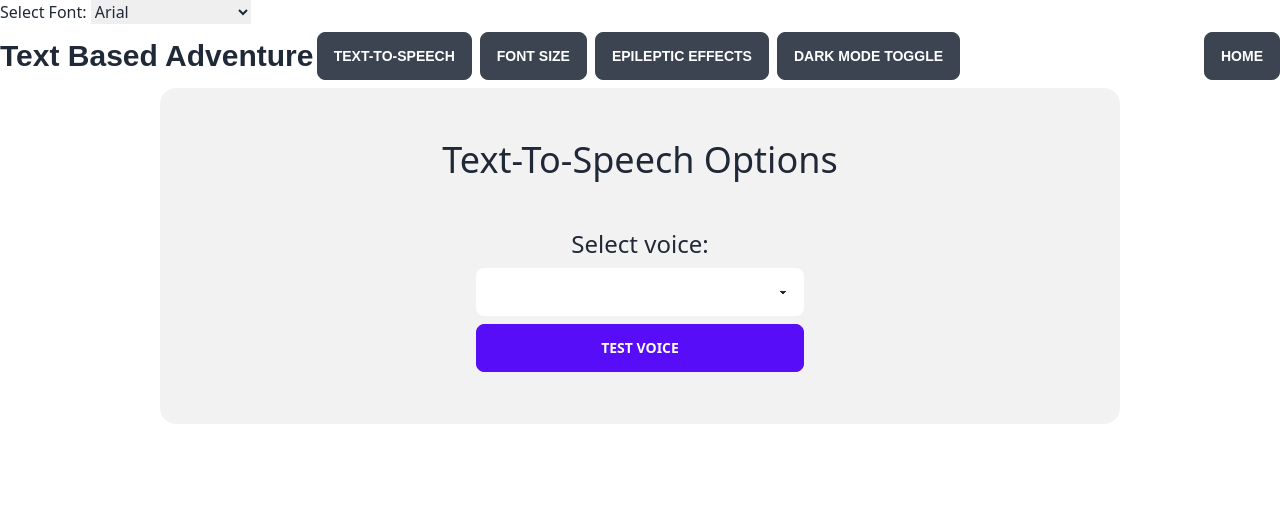
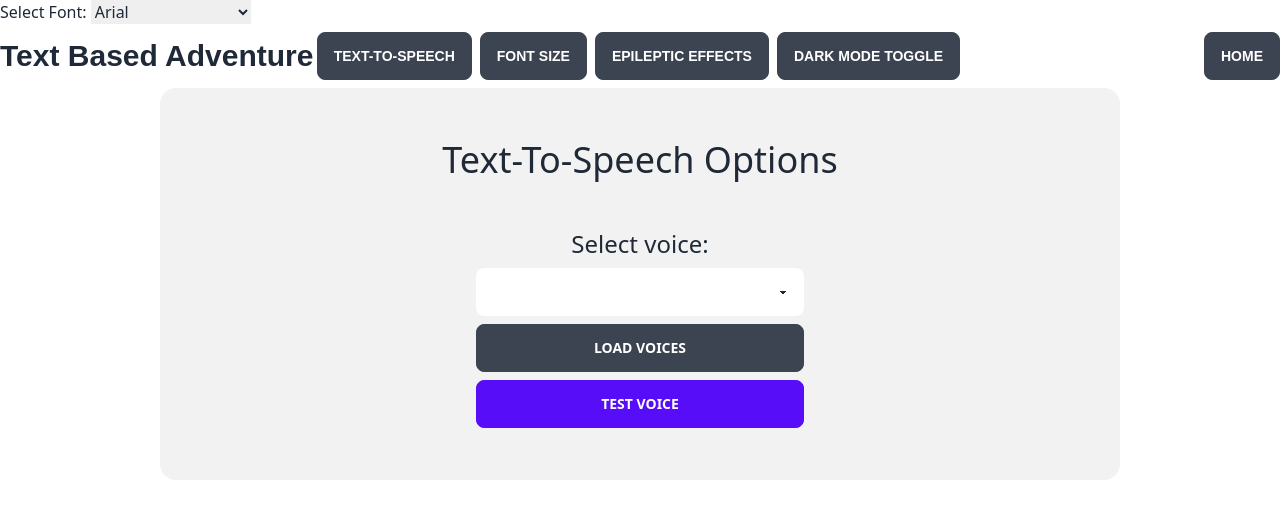
Before and after one commit to oponder2000/LiveLaughLove-2ndSemester, a Vue app in the folder Group-5-Live-Laugh-Love--main/app/: page /tts in a window 1280 px wide. Shown: the top 518 px of the page. Built offline with nearby package versions, Linux system fonts and the light colour scheme; what theme-change would draw is missing.

Commit message:
Fixed bug causing a failure to load TTS voices in Chromium-based browsers

```diff
--- a/Group-5-Live-Laugh-Love--main/app/src/components/TTSOptions.vue
+++ b/Group-5-Live-Laugh-Love--main/app/src/components/TTSOptions.vue
@@ -6,10 +6,11 @@
             </h1>
             <div class="text-2xl text-center">Select voice:</div>
             <select class="select w-1/2 mx-auto" v-model="ttsStore.selectedVoice">
-                <option v-for="voice in ttsStore.voices" class="option" :value="voice">
+                <option v-for="voice in voices" class="option" :value="voice">
                     {{ voice.name }}
                 </option>
             </select>
+            <button class="btn w-1/2 mx-auto" v-on:click="loadVoices">Load Voices</button>
             <button class="btn btn-primary w-1/2 mx-auto" v-on:click="ttsStore.start(ssExampleInput)">Test voice</button>
         </div>
     </section>
@@ -26,3 +27,20 @@ onMounted(() => {
     console.log('TTS mounted');
 });
 </script>
+
+<script lang="ts">
+export default {
+  data() {
+    return {
+      voices: []
+    };
+  },
+  methods: {
+    loadVoices(this: { voices: SpeechSynthesisVoice[]; synth: SpeechSynthesis }) {
+      this.synth = speechSynthesis;
+      const voices = this.synth.getVoices();
+      this.voices = voices;
+    },
+  },
+};
+</script>
--- a/Group-5-Live-Laugh-Love--main/app/src/stores/ttsStore.ts
+++ b/Group-5-Live-Laugh-Love--main/app/src/stores/ttsStore.ts
@@ -14,12 +14,12 @@ export const useTTSStore = defineStore('tts', () => {
           synth.speak(ss);
           console.log("TTS start:", "\"" + input + "\"");
         }
-      }
+    }
 
     return {
         synth,
         voices,
         selectedVoice,
-        start,
+        start
     }
 })
```
